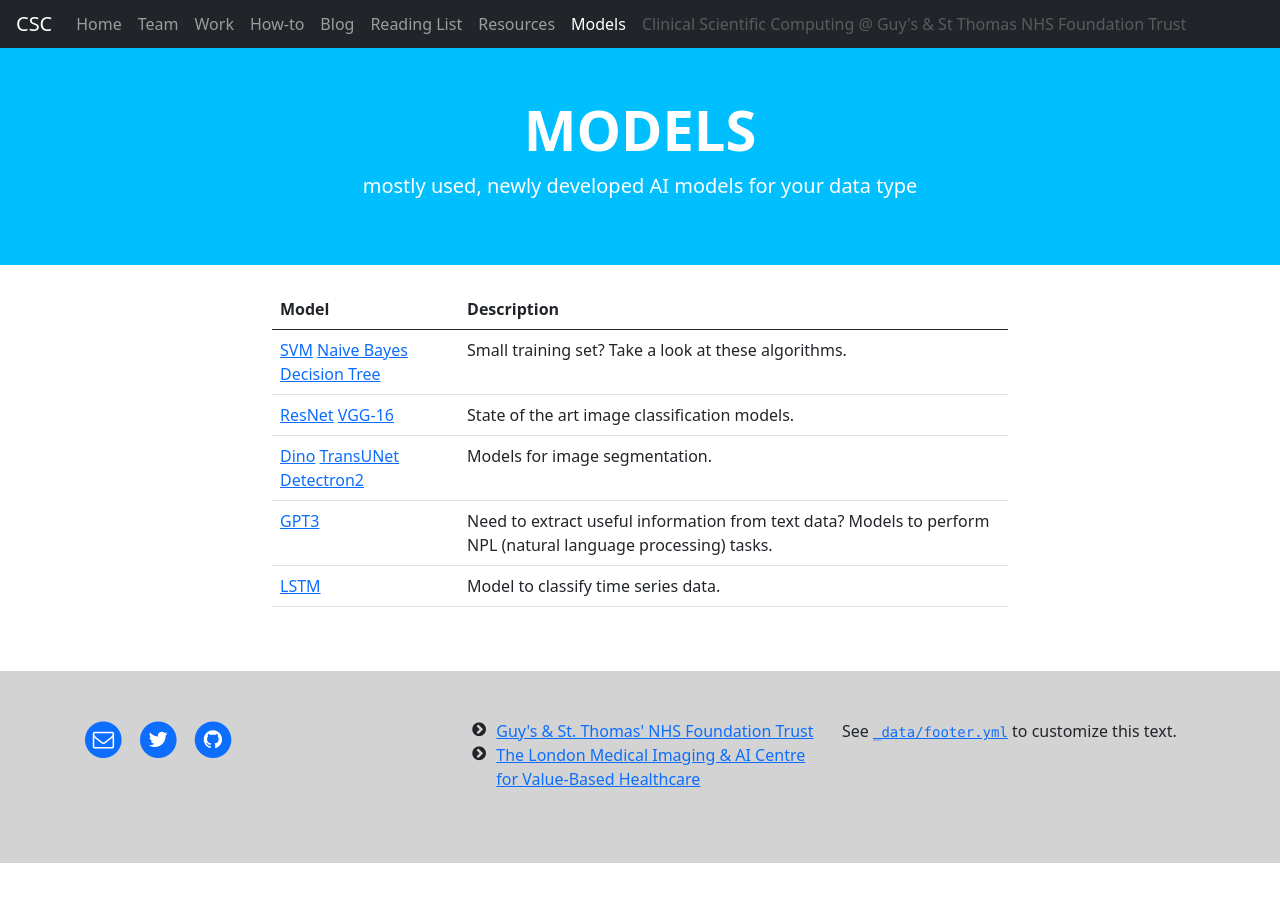
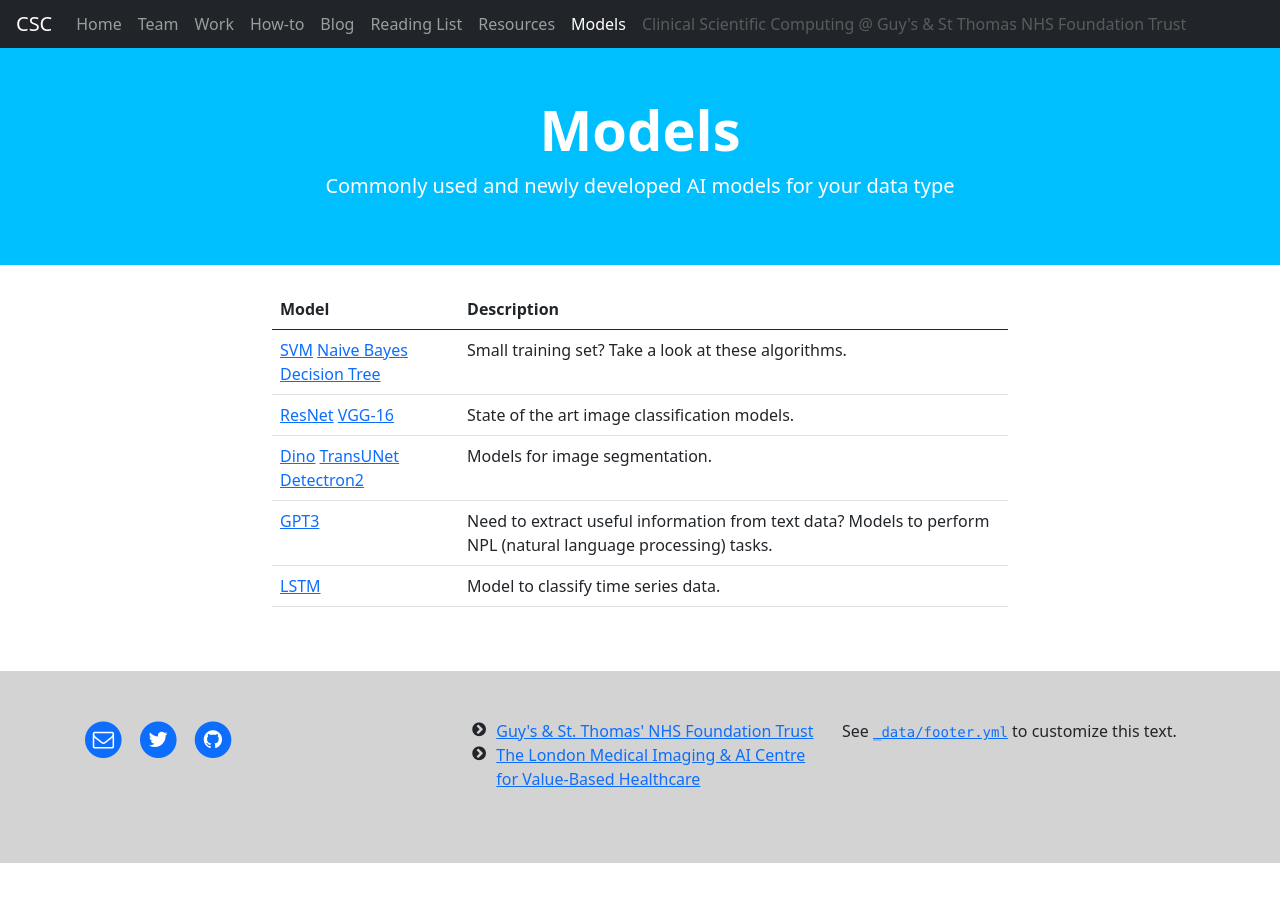
Before and after one commit to GSTT-CSC/gstt-csc-old, a Jekyll site: the page built from models.md, in a window 1280 px wide. Built offline with Jekyll 4.4.1, drawn with Linux system fonts in a browser that asks for light colours.

Commit message:
Update models.md
1. Fixed capitalisation MODELS-->Models
2. Description updated for clarity and capitalisation

```diff
--- a/models.md
+++ b/models.md
@@ -1,5 +1,5 @@
 ---
 layout: models
-title: MODELS
-description: mostly used, newly developed AI models for your data type
+title: Models
+description: Commonly used and newly developed AI models for your data type
 ---
```
